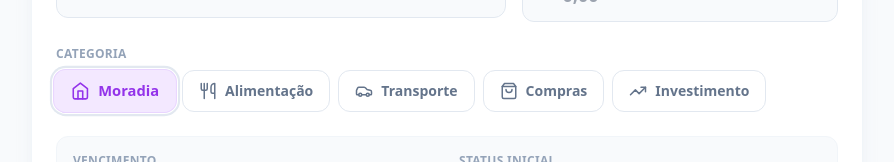
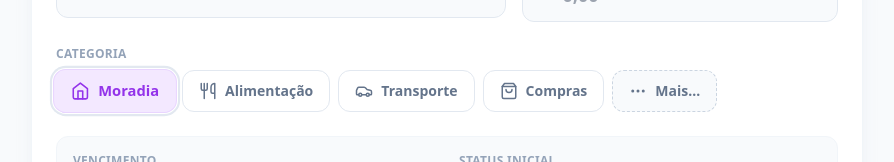
Before and after one commit to pmborba/fincontrol, a Next.js app: page / in a window 1280 px wide. Shown: the part 440-602 px from the top of the page, without its empty margins (193-1087 px from the left). Built offline with nearby package versions, Linux system fonts and the light colour scheme; no server answers; the database is empty.

Commit message:
Teste categorias

```diff
--- a/app/page.tsx
+++ b/app/page.tsx
@@ -1,20 +1,29 @@
 'use client';
 
 import { useEffect, useState, useMemo } from 'react';
-import { createClient } from '../utils/supabase/client'; // Ajustado para o seu caminho relativo
+import { createClient } from '../utils/supabase/client';
 import {
   ChevronLeft, ChevronRight, Plus, Calendar,
   CheckCircle2, Repeat, Wallet, Car, Utensils,
-  Home, ShoppingBag, TrendingUp
+  Home, ShoppingBag, TrendingUp, HeartPulse,
+  GraduationCap, Zap, Plane, Gift, MoreHorizontal
 } from 'lucide-react';
 
 // --- CONFIGURAÇÃO VISUAL DAS CATEGORIAS ---
 const CATEGORIES_UI = [
+  // Principais
   { id: 1, name: 'Moradia', icon: <Home size={18} />, color: 'bg-purple-100 text-purple-600 border-purple-200' },
   { id: 2, name: 'Alimentação', icon: <Utensils size={18} />, color: 'bg-orange-100 text-orange-600 border-orange-200' },
   { id: 3, name: 'Transporte', icon: <Car size={18} />, color: 'bg-blue-100 text-blue-600 border-blue-200' },
   { id: 4, name: 'Compras', icon: <ShoppingBag size={18} />, color: 'bg-pink-100 text-pink-600 border-pink-200' },
+
+  // Secundárias (Inicialmente Ocultas)
   { id: 5, name: 'Investimento', icon: <TrendingUp size={18} />, color: 'bg-emerald-100 text-emerald-600 border-emerald-200' },
+  { id: 6, name: 'Saúde', icon: <HeartPulse size={18} />, color: 'bg-red-100 text-red-600 border-red-200' },
+  { id: 7, name: 'Educação', icon: <GraduationCap size={18} />, color: 'bg-yellow-100 text-yellow-600 border-yellow-200' },
+  { id: 8, name: 'Contas Fixas', icon: <Zap size={18} />, color: 'bg-gray-100 text-gray-600 border-gray-200' },
+  { id: 9, name: 'Viagem', icon: <Plane size={18} />, color: 'bg-sky-100 text-sky-600 border-sky-200' },
+  { id: 10, name: 'Lazer', icon: <Gift size={18} />, color: 'bg-indigo-100 text-indigo-600 border-indigo-200' },
 ];
 
 export default function Dashboard() {
@@ -24,6 +33,9 @@ export default function Dashboard() {
   const [bills, setBills] = useState<any[]>([]);
   const [loading, setLoading] = useState(true);
   const [currentDate, setCurrentDate] = useState(new Date());
+
+  // Estado para controlar expansão das categorias
+  const [showAllCategories, setShowAllCategories] = useState(false);
 
   // Estados do Formulário Novo
   const [formData, setFormData] = useState({
@@ -44,7 +56,6 @@ export default function Dashboard() {
     const year = currentDate.getFullYear();
     const month = currentDate.getMonth();
 
-    // Ajuste seguro para datas UTC/Local
     const startOfMonth = new Date(year, month, 1).toISOString();
     const endOfMonth = new Date(year, month + 1, 0).toISOString();
 
@@ -135,6 +146,10 @@ export default function Dashboard() {
     if (error) console.error("Erro ao atualizar", error);
   };
 
+  // --- LÓGICA DE EXIBIÇÃO DAS CATEGORIAS ---
+  // Se estiver fechado, mostra só as 4 primeiras. Se aberto, mostra tudo.
+  const visibleCategories = showAllCategories ? CATEGORIES_UI : CATEGORIES_UI.slice(0, 4);
+
   return (
     <main className="max-w-4xl mx-auto p-4 md:p-8 min-h-screen bg-slate-50 font-sans">
 
@@ -205,9 +220,17 @@ export default function Dashboard() {
             </div>
 
             <div className="flex flex-col gap-2">
-                <label className="text-xs font-bold text-slate-400 uppercase tracking-wide">Categoria</label>
-                <div className="flex flex-wrap gap-2">
-                    {CATEGORIES_UI.map(cat => (
+                <div className="flex justify-between items-center">
+                    <label className="text-xs font-bold text-slate-400 uppercase tracking-wide">Categoria</label>
+                    {showAllCategories && (
+                         <button type="button" onClick={() => setShowAllCategories(false)} className="text-xs font-bold text-blue-600 hover:underline">
+                            Mostrar menos
+                         </button>
+                    )}
+                </div>
+
+                <div className="flex flex-wrap gap-2 transition-all">
+                    {visibleCategories.map(cat => (
                         <button
                             key={cat.id} type="button"
                             onClick={() => setFormData({...formData, categoryId: cat.id})}
@@ -220,6 +243,18 @@ export default function Dashboard() {
                             {cat.icon} {cat.name}
                         </button>
                     ))}
+
+                    {/* BOTÃO MAIS CATEGORIAS */}
+                    {!showAllCategories && (
+                        <button
+                            type="button"
+                            onClick={() => setShowAllCategories(true)}
+                            className="flex items-center gap-2 px-4 py-2.5 rounded-xl border border-dashed border-slate-300 bg-slate-50 text-slate-500 font-semibold text-sm hover:bg-slate-100 hover:border-slate-400 transition-all"
+                        >
+                            <MoreHorizontal size={18} />
+                            Mais...
+                        </button>
+                    )}
                 </div>
             </div>
 
```
